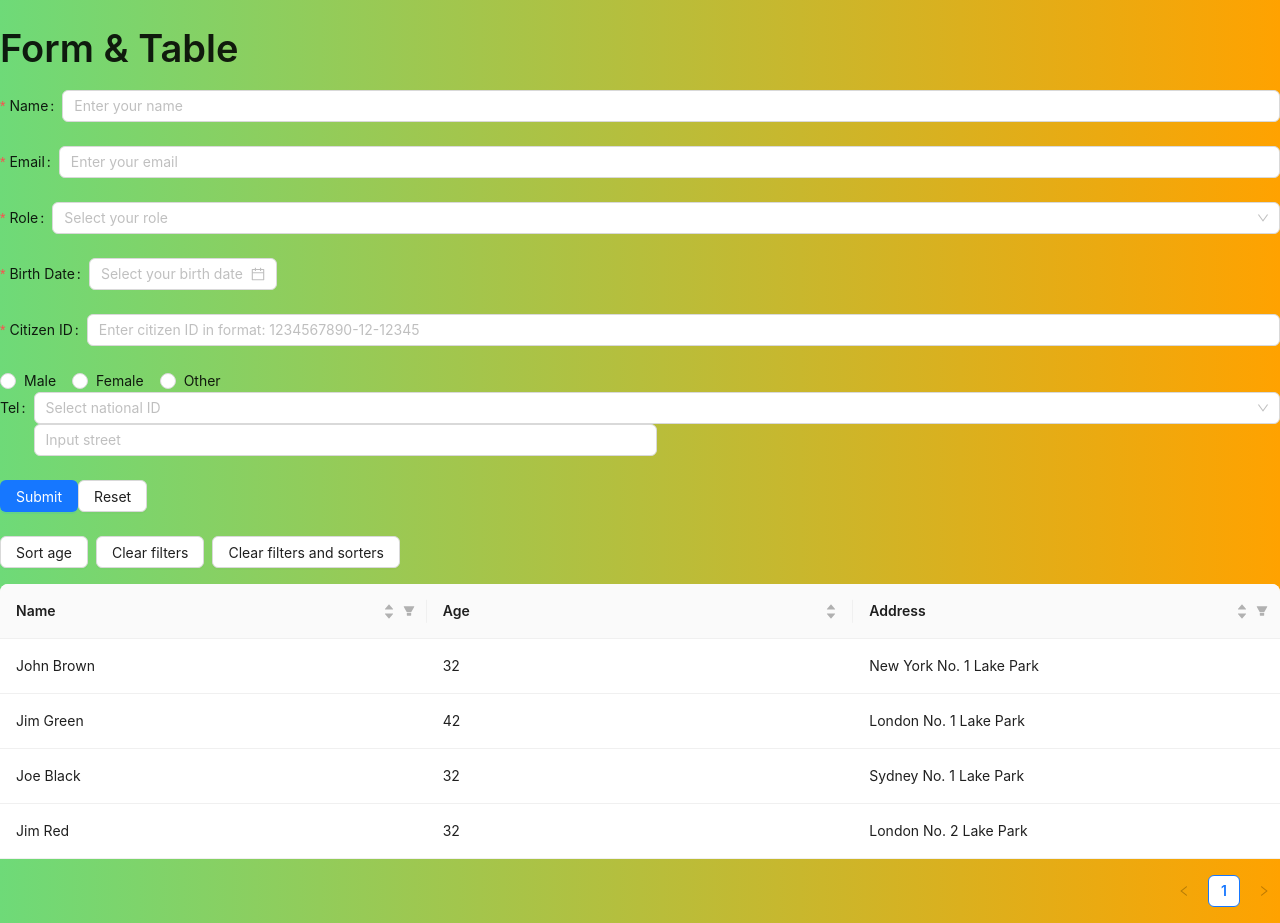
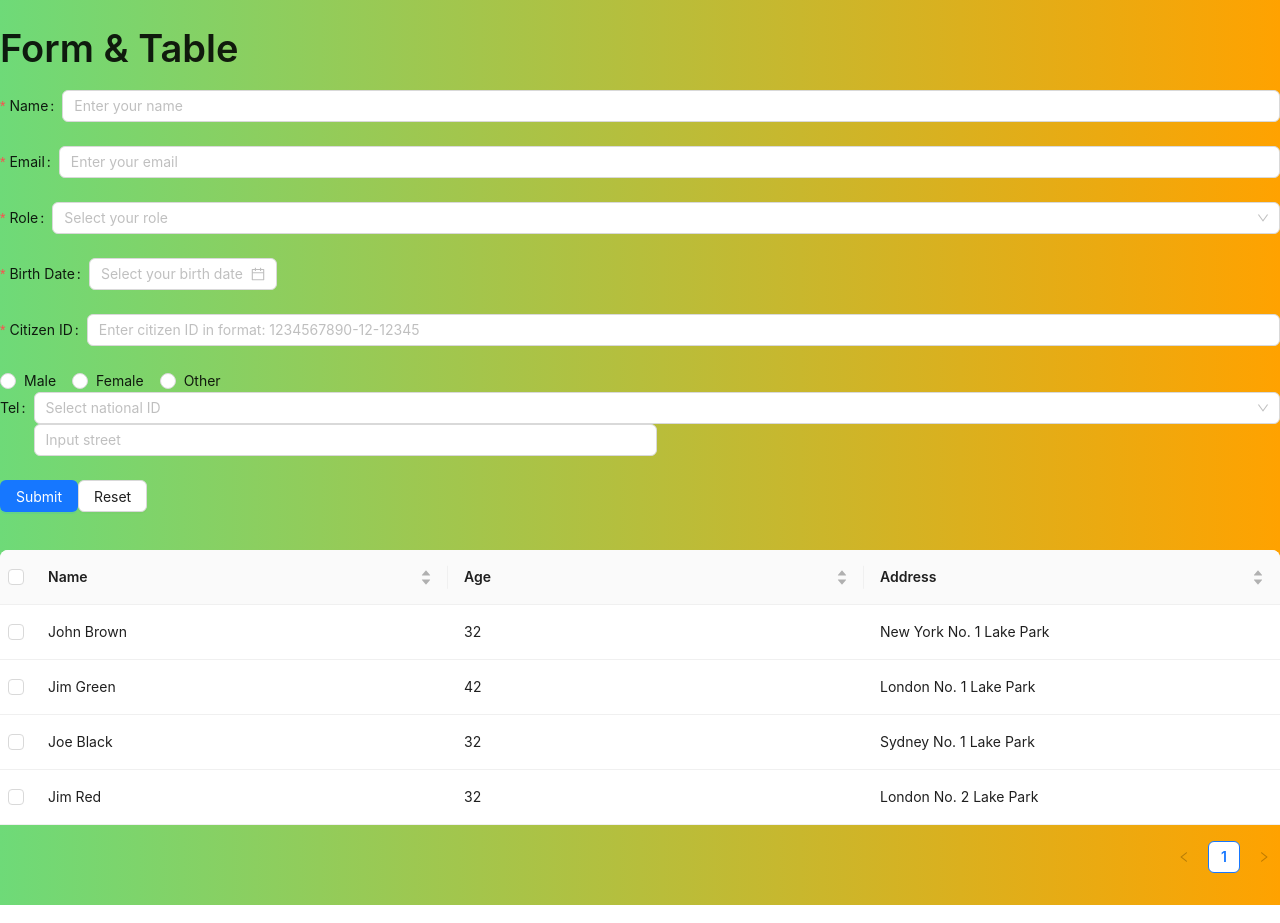
Before and after one commit to waramity/swift-dynamics-interview-test, a React (Create React App) app: page /test-2 in a window 1280 px wide. Built offline with nearby package versions, Linux system fonts and the light colour scheme.

Commit message:
add select before row table

```diff
--- a/src/components/Test2/Test2.tsx
+++ b/src/components/Test2/Test2.tsx
@@ -1,8 +1,10 @@
 import React, { useState } from 'react';
 import { Typography } from 'antd';
-import { Form, Input, Button, Select, DatePicker, Radio, Table, Space } from 'antd';
+import { Form, Input, Button, Select, DatePicker, Radio, Table, Space, Switch } from 'antd';
 import type { TableProps } from 'antd';
 import type { ColumnsType, FilterValue, SorterResult } from 'antd/es/table/interface';
+import type { TableRowSelection } from 'antd/es/table/interface';
+
 
 
 const { Option } = Select;
@@ -19,7 +21,7 @@ interface DataType {
 }
 
 const data: DataType[] = [
-  {
+    {
     key: '1',
     name: 'John Brown',
     age: 32,
@@ -48,8 +50,8 @@ const data: DataType[] = [
 const Test2: React.FC<Test2Props> = (props) => {
 
   const [form] = Form.useForm();
-  const [filteredInfo, setFilteredInfo] = useState<Record<string, FilterValue | null>>({});
   const [sortedInfo, setSortedInfo] = useState<SorterResult<DataType>>({});
+
 
   const onReset = () => {
     form.resetFields();
@@ -57,24 +59,7 @@ const Test2: React.FC<Test2Props> = (props) => {
 
   const handleChange: TableProps<DataType>['onChange'] = (pagination, filters, sorter) => {
     console.log('Various parameters', pagination, filters, sorter);
-    setFilteredInfo(filters);
     setSortedInfo(sorter as SorterResult<DataType>);
-  };
-
-  const clearFilters = () => {
-    setFilteredInfo({});
-  };
-
-  const clearAll = () => {
-    setFilteredInfo({});
-    setSortedInfo({});
-  };
-
-  const setAgeSort = () => {
-    setSortedInfo({
-      order: 'descend',
-      columnKey: 'age',
-    });
   };
 
   const columns: ColumnsType<DataType> = [
@@ -82,12 +67,7 @@ const Test2: React.FC<Test2Props> = (props) => {
       title: 'Name',
       dataIndex: 'name',
       key: 'name',
-      filters: [
-        { text: 'Joe', value: 'Joe' },
-        { text: 'Jim', value: 'Jim' },
-      ],
-      filteredValue: filteredInfo.name || null,
-      sorter: (a, b) => (a.name as string).localeCompare(b.name as string), // Type assertion for a.name and b.name
+      sorter: (a, b) => (a.name as string).localeCompare(b.name as string),
       sortOrder: sortedInfo.columnKey === 'name' ? sortedInfo.order : null,
       ellipsis: true,
     },
@@ -103,16 +83,23 @@ const Test2: React.FC<Test2Props> = (props) => {
       title: 'Address',
       dataIndex: 'address',
       key: 'address',
-      filters: [
-        { text: 'London', value: 'London' },
-        { text: 'New York', value: 'New York' },
-      ],
-      filteredValue: filteredInfo.address || null,
       sorter: (a, b) => a.address.length - b.address.length,
       sortOrder: sortedInfo.columnKey === 'address' ? sortedInfo.order : null,
       ellipsis: true,
     },
   ];
+
+  const rowSelection: TableRowSelection<DataType> = {
+  onChange: (selectedRowKeys, selectedRows) => {
+    console.log(`selectedRowKeys: ${selectedRowKeys}`, 'selectedRows: ', selectedRows);
+  },
+  onSelect: (record, selected, selectedRows) => {
+    console.log(record, selected, selectedRows);
+  },
+  onSelectAll: (selected, selectedRows, changeRows) => {
+    console.log(selected, selectedRows, changeRows);
+  },
+};
 
   return (
     <div>
@@ -231,11 +218,8 @@ const Test2: React.FC<Test2Props> = (props) => {
            </Form.Item>
     </Form>
     <Space style={{ marginBottom: 16 }}>
-        <Button onClick={setAgeSort}>Sort age</Button>
-        <Button onClick={clearFilters}>Clear filters</Button>
-        <Button onClick={clearAll}>Clear filters and sorters</Button>
+      <Table columns={columns} dataSource={data} onChange={handleChange} rowSelection={{ ...rowSelection }}/>
     </Space>
-    <Table columns={columns} dataSource={data} onChange={handleChange} />
     </div>
   );
 };
```
